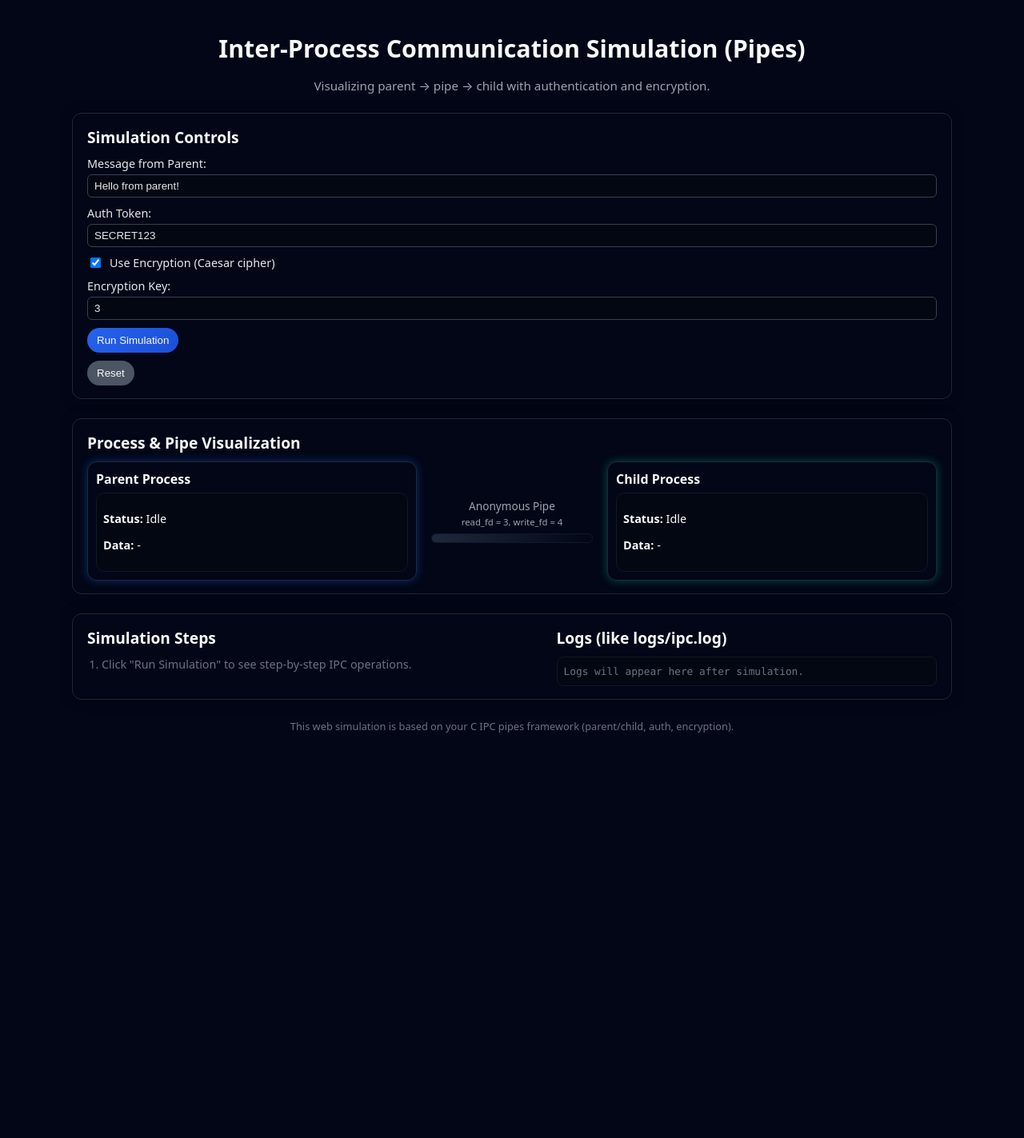
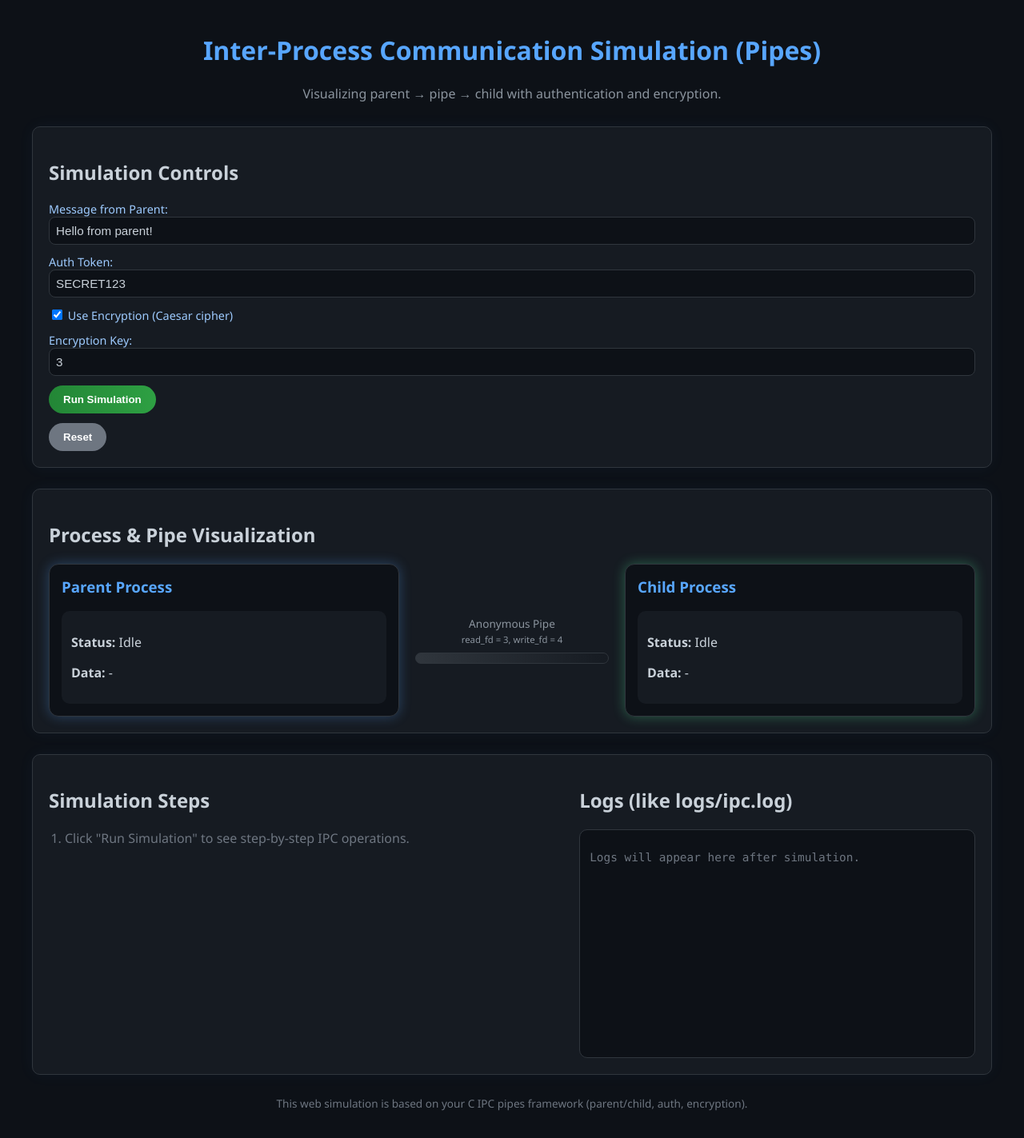
Before and after one commit to Chetan31h/ipc-simulation, a Flask app: page / in a window 1280 px wide. Shown: the whole page at 80% size. Before the commit the page ends 916 px from the top, so only its background shows below. Run offline with Flask 3, Linux system fonts and the light colour scheme.

Commit message:
Improve UI with enhanced dark theme and modern styling

```diff
--- a/static/style.css
+++ b/static/style.css
@@ -1,220 +1,205 @@
+/* ---------------------------
+   GLOBAL PAGE STYLING
+----------------------------*/
 body {
-    font-family: system-ui, -apple-system, BlinkMacSystemFont, "Segoe UI", sans-serif;
     margin: 0;
     padding: 0;
-    background: #020617;
-    color: #f9fafb;
+    font-family: "Segoe UI", Arial, sans-serif;
+    background: #0d1117;
+    color: #c9d1d9;
 }
 
 .page {
-    max-width: 1100px;
-    margin: 0 auto;
-    padding: 20px 16px 40px;
+    max-width: 1200px;
+    margin: auto;
+    padding: 20px;
 }
 
+/* ---------------------------
+   HEADER
+----------------------------*/
 header {
     text-align: center;
-    margin-bottom: 24px;
+    margin-bottom: 30px;
 }
 
 h1 {
-    font-size: 1.9rem;
-    margin-bottom: 0.4rem;
+    color: #58a6ff;
+    font-size: 2rem;
 }
 
 .subtitle {
-    color: #9ca3af;
-    font-size: 0.95rem;
+    color: #8b949e;
 }
 
+/* ---------------------------
+   SECTIONS
+----------------------------*/
 section {
-    margin-bottom: 24px;
-    background: #020617;
-    border-radius: 12px;
-    padding: 16px 18px;
-    border: 1px solid #1f2937;
-    box-shadow: 0 0 16px rgba(0, 0, 0, 0.4);
+    margin-bottom: 26px;
+    padding: 20px;
+    background: #161b22;
+    border: 1px solid #30363d;
+    border-radius: 10px;
+    box-shadow: 0 0 20px rgba(88, 166, 255, 0.05);
 }
 
-h2 {
-    margin-top: 0;
-    font-size: 1.2rem;
-    margin-bottom: 10px;
-}
-
+/* ---------------------------
+   FORM CONTROLS
+----------------------------*/
 .controls form {
     display: grid;
-    gap: 10px;
+    gap: 12px;
 }
 
 .form-row {
     display: flex;
     flex-direction: column;
-    gap: 4px;
 }
 
-.form-row label {
+label {
+    color: #9ecbff;
     font-size: 0.9rem;
-    color: #e5e7eb;
 }
 
-.form-row input[type="text"],
-.form-row input[type="number"] {
-    padding: 6px 8px;
-    border-radius: 6px;
-    border: 1px solid #374151;
-    background: #030712;
-    color: #e5e7eb;
+input[type="text"],
+input[type="number"] {
+    padding: 8px;
+    border-radius: 8px;
+    border: 1px solid #30363d;
+    background: #0d1117;
+    color: #c9d1d9;
+    font-size: 0.95rem;
 }
 
-.form-row input:focus {
+input:focus {
     outline: none;
-    border-color: #3b82f6;
-}
-
-.checkbox-row {
-    flex-direction: row;
-    align-items: center;
-}
-
-.checkbox-row label {
-    display: flex;
-    align-items: center;
-    gap: 8px;
+    border-color: #58a6ff;
 }
 
 button {
-    padding: 8px 12px;
-    border-radius: 999px;
+    width: fit-content;
+    padding: 10px 18px;
+    background: linear-gradient(90deg, #238636, #2ea043);
+    color: white;
+    border-radius: 25px;
     border: none;
-    background: linear-gradient(135deg, #2563eb, #1d4ed8);
-    color: #f9fafb;
-    font-weight: 500;
+    font-weight: bold;
     cursor: pointer;
-    width: fit-content;
 }
 
 button.secondary {
-    background: #4b5563;
+    background: #6e7681;
 }
 
-button:disabled {
-    opacity: 0.6;
-    cursor: default;
-}
-
-.visual .diagram {
+/* ---------------------------
+   PROCESS BOXES
+----------------------------*/
+.diagram {
     display: grid;
     grid-template-columns: 1fr auto 1fr;
-    gap: 18px;
+    gap: 20px;
     align-items: center;
 }
 
 .process {
-    background: #020617;
+    padding: 15px;
     border-radius: 12px;
-    border: 1px solid #1f2937;
-    padding: 10px;
+    border: 1px solid #30363d;
+    background: #0d1117;
 }
 
 .process h3 {
-    margin: 0 0 6px;
-    font-size: 1rem;
+    margin-top: 0;
+    color: #58a6ff;
+}
+
+.process-parent {
+    box-shadow: 0 0 15px rgba(88, 166, 255, 0.3);
+}
+
+.process-child {
+    box-shadow: 0 0 15px rgba(88, 255, 166, 0.3);
 }
 
 .process-body {
-    background: #030712;
+    margin-top: 10px;
+    padding: 12px;
+    min-height: 80px;
     border-radius: 10px;
-    padding: 8px;
-    font-size: 0.9rem;
-    min-height: 70px;
-    border: 1px solid #111827;
+    background: #161b22;
 }
 
-.process-parent {
-    box-shadow: 0 0 12px rgba(37, 99, 235, 0.4);
-}
-
-.process-child {
-    box-shadow: 0 0 12px rgba(16, 185, 129, 0.4);
-}
-
-.pipe {
+/* ---------------------------
+   PIPE ANIMATION
+----------------------------*/
+.pipe-label {
     text-align: center;
-}
-
-.pipe-label {
+    color: #8b949e;
     font-size: 0.85rem;
-    margin-bottom: 6px;
-    color: #9ca3af;
+    margin-bottom: 8px;
 }
 
 .pipe-line {
-    width: 200px;
-    height: 10px;
-    border-radius: 999px;
-    background: linear-gradient(90deg, #1e293b, #020617);
+    width: 240px;
+    height: 12px;
+    background: linear-gradient(90deg, #30363d, #161b22);
+    border-radius: 20px;
     position: relative;
     overflow: hidden;
-    border: 1px solid #111827;
+    border: 1px solid #30363d;
 }
 
 .pipe-message {
     position: absolute;
     top: -18px;
     left: 0;
+    background: #238636;
+    color: white;
+    padding: 4px 10px;
+    border-radius: 999px;
+    font-size: 0.85rem;
     white-space: nowrap;
-    font-size: 0.8rem;
-    padding: 2px 6px;
-    border-radius: 999px;
-    background: #22c55e;
-    color: #022c22;
 }
 
+/* ---------------------------
+   STEPS + LOGS
+----------------------------*/
 .steps-logs {
     display: grid;
-    grid-template-columns: 1.2fr 1fr;
-    gap: 16px;
+    grid-template-columns: 1.3fr 1fr;
+    gap: 20px;
 }
 
-.steps-panel,
-.logs-panel {
-    background: #020617;
-    border-radius: 10px;
+.steps-panel ol {
+    padding-left: 20px;
 }
 
-#stepsList {
-    margin: 0;
-    padding-left: 18px;
+.steps-panel ol li {
+    margin-bottom: 10px;
+}
+
+.logs-box {
+    background: #0d1117;
+    border-radius: 10px;
+    padding: 12px;
+    font-family: Consolas, "JetBrains Mono", monospace;
+    border: 1px solid #30363d;
+    height: 260px;
+    overflow-y: auto;
     font-size: 0.9rem;
 }
 
-#stepsList li {
-    margin-bottom: 6px;
+.placeholder {
+    color: #6e7681;
 }
 
-.placeholder {
-    color: #6b7280;
+/* ---------------------------
+   FOOTER
+----------------------------*/
+footer {
+    margin-top: 20px;
+    text-align: center;
+    font-size: 0.85rem;
+    color: #6e7681;
 }
-
-.logs-box {
-    background: #030712;
-    border-radius: 8px;
-    padding: 8px;
-    font-family: "JetBrains Mono", "Consolas", monospace;
-    font-size: 0.8rem;
-    max-height: 220px;
-    overflow-y: auto;
-    border: 1px solid #111827;
-}
-
-.logs-box p {
-    margin: 2px 0;
-}
-
-footer {
-    text-align: center;
-    font-size: 0.8rem;
-    color: #6b7280;
-    margin-top: 12px;
-}
```
